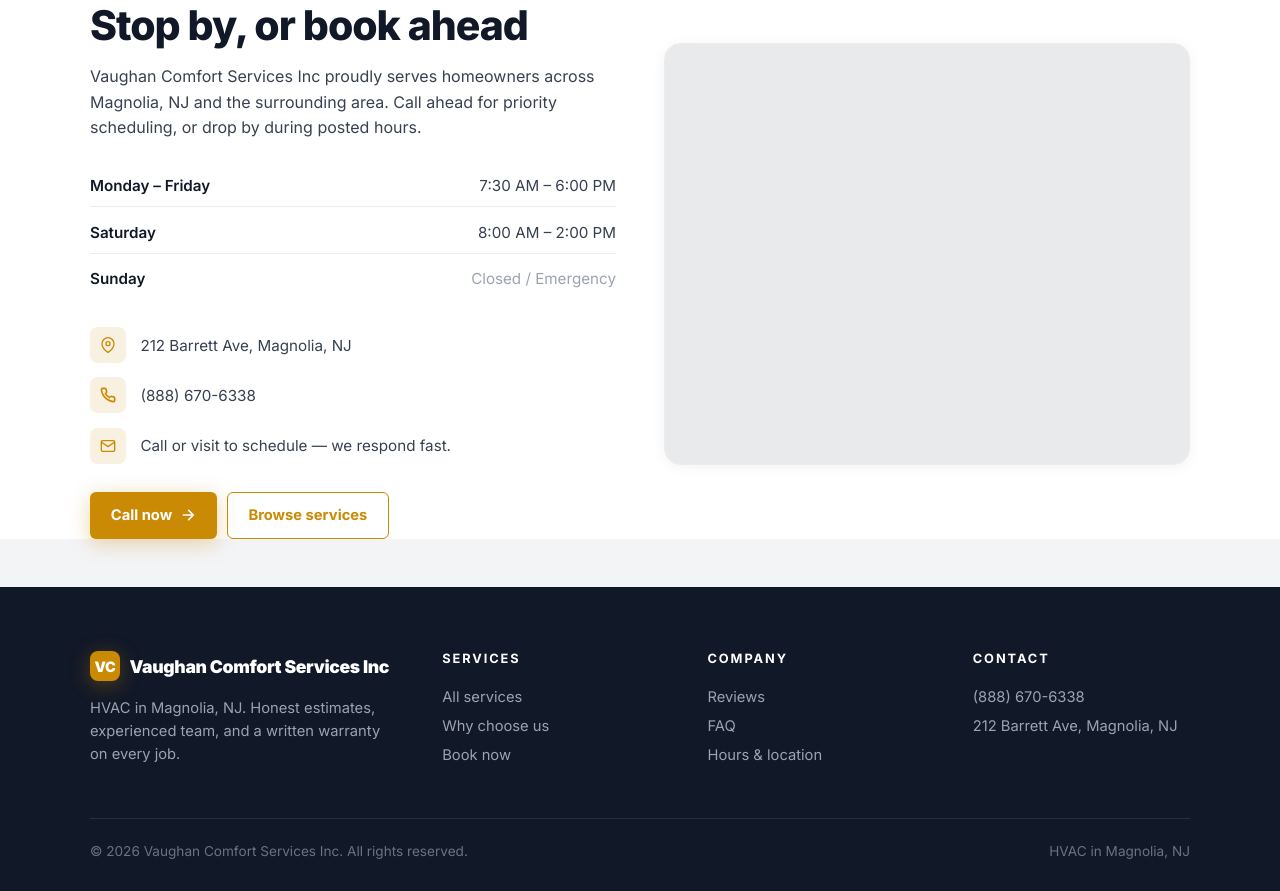
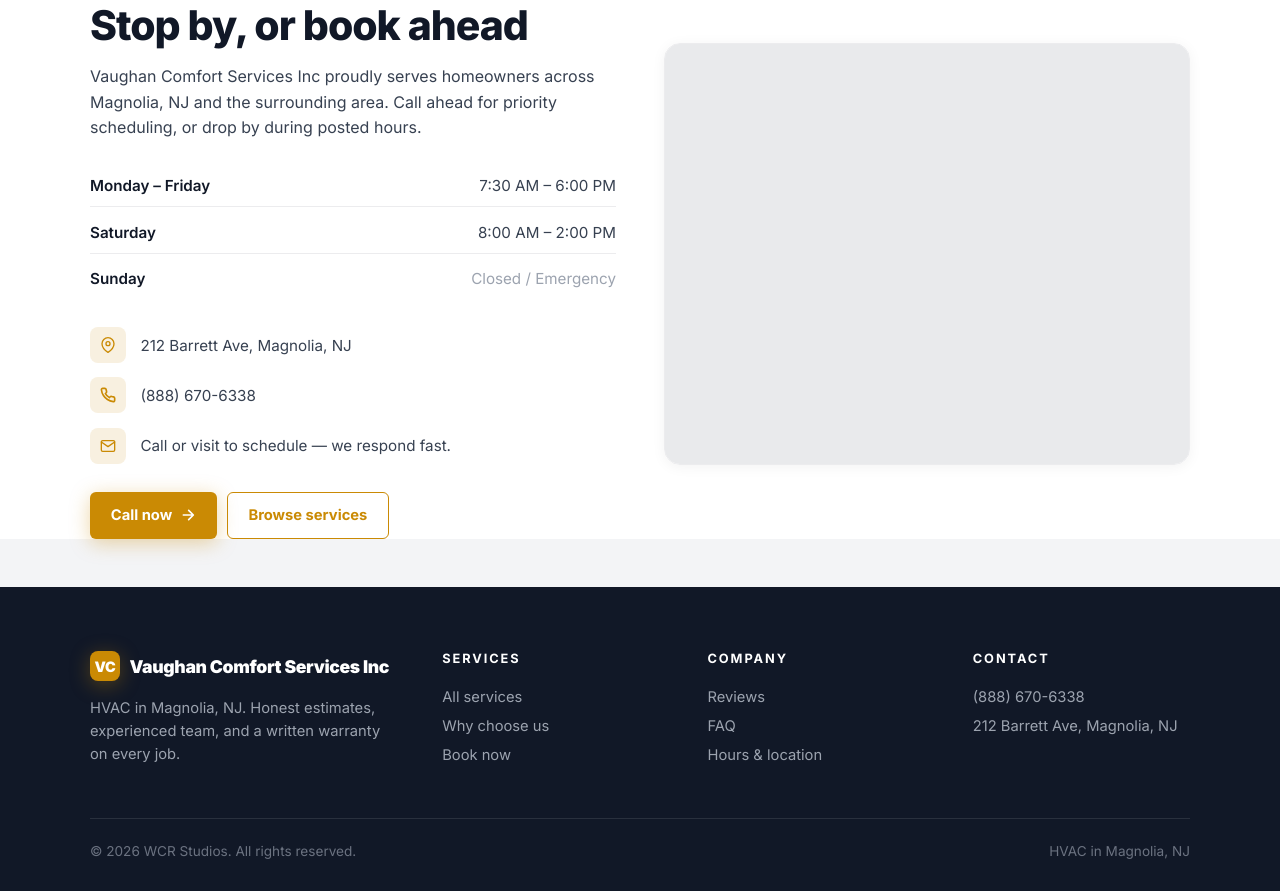
Before and after one commit to Wrenbjor/trades--vaughan-comfort-services-inc, a plain HTML site: page index.html in a window 1280 px wide. Shown: the part 4673-5564 px from the top of the page. Drawn offline with nearby package versions, Linux system fonts and the light colour scheme; no server answers.

Commit message:
Update site

```diff
--- a/index.html
+++ b/index.html
@@ -605,7 +605,7 @@
     </div>
   </div>
   <div class="foot-bottom">
-    <div>&copy; 2026 Vaughan Comfort Services Inc. All rights reserved.</div>
+    <div>&copy; 2026 WCR Studios. All rights reserved.</div>
     <div>HVAC in Magnolia, NJ</div>
   </div>
 </footer>
```
